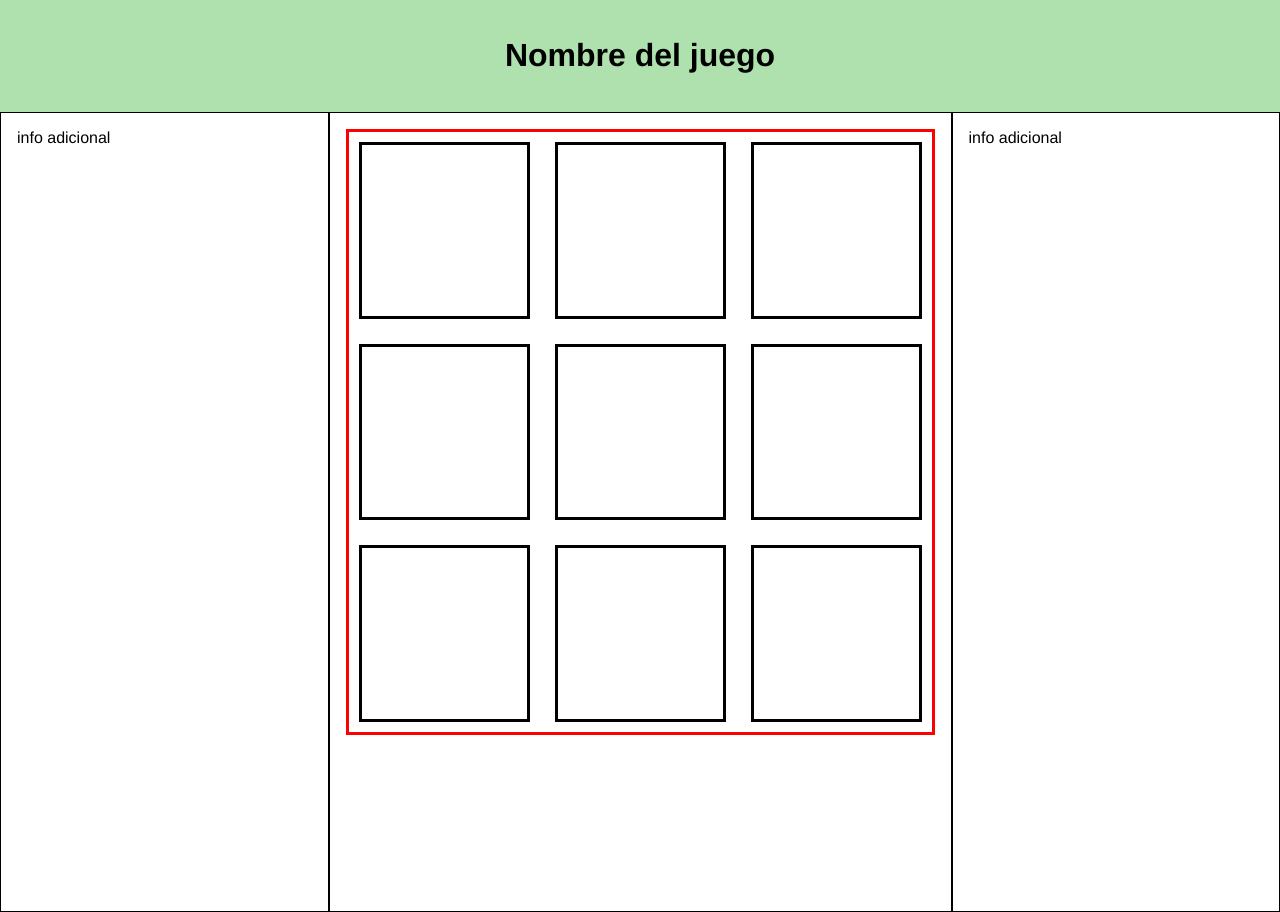
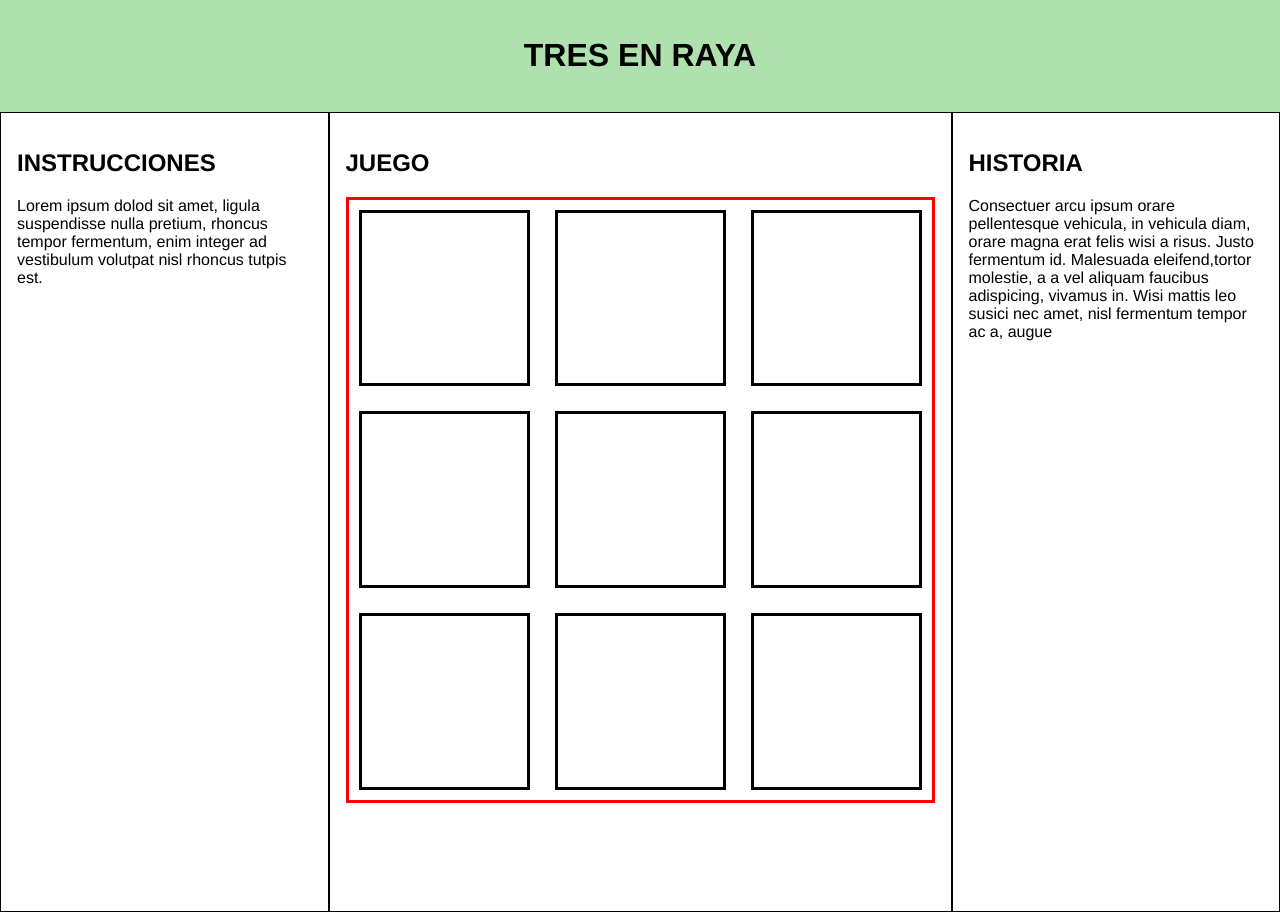
Before and after one commit to asierraperez/LMSXI-Boletin12-3enRaya, a plain HTML site: page index.html in a window 1280 px wide. Drawn offline with Linux system fonts and the light colour scheme.

Commit message:
Con textos

```diff
--- a/index.html
+++ b/index.html
@@ -10,13 +10,19 @@
 
     <body>
         <header>
-            <h1>Nombre del juego</h1>
+            <h1>
+                TRES EN RAYA
+            </h1>
         </header>
         <section>
+
             <article>
-                info adicional
+                <h2>INSTRUCCIONES</h2>
+                Lorem ipsum dolod sit amet, ligula suspendisse nulla pretium, rhoncus
+                tempor fermentum, enim integer ad vestibulum volutpat nisl rhoncus tutpis est.
             </article>
             <article>
+                <h2>JUEGO</h2>
                 <div id="tablero">
                     <div id="topLeft"> </div>
                     <div id="topCenter"> </div>
@@ -30,7 +36,11 @@
                 </div>
             </article>
             <article>
-                info adicional
+                <h2>HISTORIA</h2>
+                Consectuer arcu ipsum orare pellentesque vehicula, in vehicula diam, orare
+                magna erat felis wisi a risus. Justo fermentum id. Malesuada eleifend,tortor molestie,
+                a a vel aliquam faucibus adispicing, vivamus in. Wisi mattis leo susici nec amet, nisl
+                fermentum tempor ac a, augue
             </article>
     </body>
 
```
